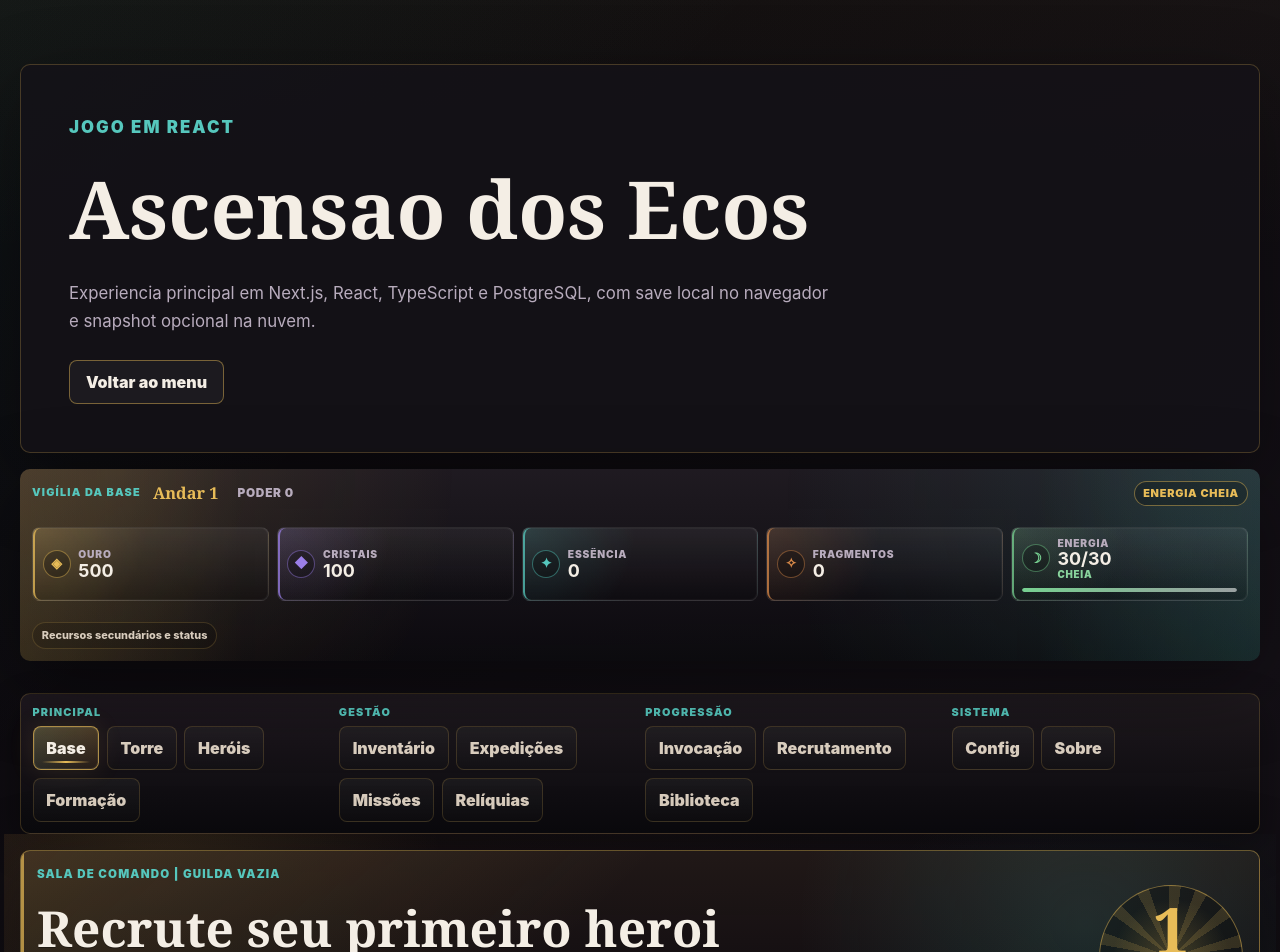
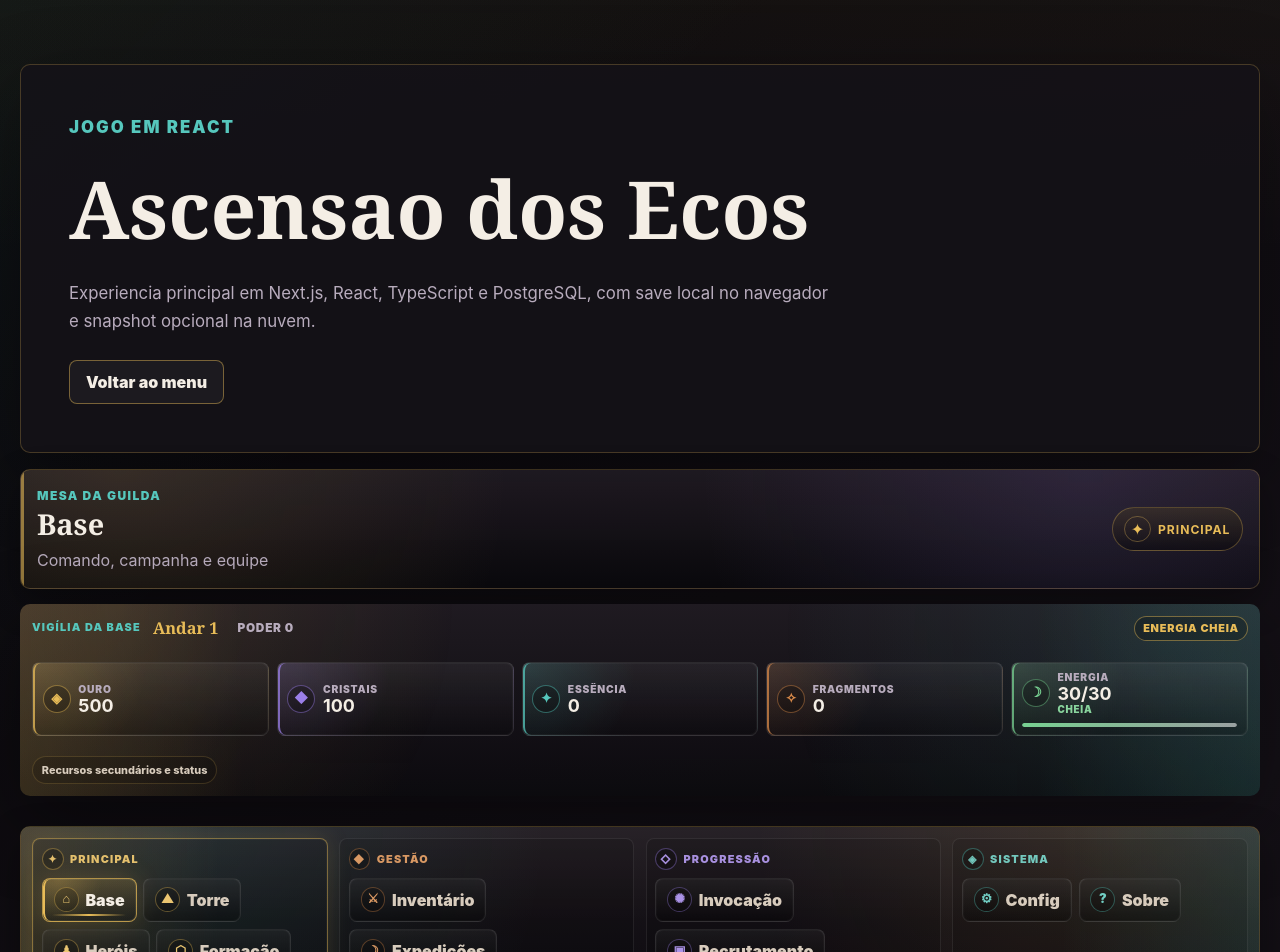
Before and after one commit to FelpHendeson/pickMeUp, a Next.js app: page /jogar in a window 1280 px wide. Shown: the top 952 px of the page. Built offline with nearby package versions, Linux system fonts and the light colour scheme.

Commit message:
style: refina navegacao principal

```diff
--- a/app/components/layout/GameShell.tsx
+++ b/app/components/layout/GameShell.tsx
@@ -55,45 +55,73 @@ type DashboardTab =
   | "settings"
   | "about";
 
-const dashboardTabGroups: Array<{ id: string; label: string; tabs: Array<{ id: DashboardTab; label: string }> }> = [
+type DashboardTabConfig = {
+  id: DashboardTab;
+  label: string;
+  icon: string;
+};
+
+type DashboardTabGroup = {
+  id: string;
+  label: string;
+  description: string;
+  icon: string;
+  tabs: DashboardTabConfig[];
+};
+
+const dashboardTabGroups: DashboardTabGroup[] = [
   {
     id: "main",
     label: "Principal",
+    description: "Comando, campanha e equipe",
+    icon: "✦",
     tabs: [
-      { id: "base", label: "Base" },
-      { id: "tower", label: "Torre" },
-      { id: "heroes", label: "Heróis" },
-      { id: "formation", label: "Formação" },
+      { id: "base", label: "Base", icon: "⌂" },
+      { id: "tower", label: "Torre", icon: "▲" },
+      { id: "heroes", label: "Heróis", icon: "♟" },
+      { id: "formation", label: "Formação", icon: "⬡" },
     ],
   },
   {
     id: "management",
     label: "Gestão",
+    description: "Arsenal, contratos e objetivos",
+    icon: "◆",
     tabs: [
-      { id: "inventory", label: "Inventário" },
-      { id: "expeditions", label: "Expedições" },
-      { id: "missions", label: "Missões" },
-      { id: "relics", label: "Relíquias" },
+      { id: "inventory", label: "Inventário", icon: "⚔" },
+      { id: "expeditions", label: "Expedições", icon: "☽" },
+      { id: "missions", label: "Missões", icon: "✉" },
+      { id: "relics", label: "Relíquias", icon: "✧" },
     ],
   },
   {
     id: "progression",
     label: "Progressão",
+    description: "Rituais, recrutas e registros",
+    icon: "◇",
     tabs: [
-      { id: "summon", label: "Invocação" },
-      { id: "recruitment", label: "Recrutamento" },
-      { id: "library", label: "Biblioteca" },
+      { id: "summon", label: "Invocação", icon: "✺" },
+      { id: "recruitment", label: "Recrutamento", icon: "▣" },
+      { id: "library", label: "Biblioteca", icon: "☰" },
     ],
   },
   {
     id: "system",
     label: "Sistema",
+    description: "Preferências, save e informações",
+    icon: "◈",
     tabs: [
-      { id: "settings", label: "Config" },
-      { id: "about", label: "Sobre" },
+      { id: "settings", label: "Config", icon: "⚙" },
+      { id: "about", label: "Sobre", icon: "?" },
     ],
   },
 ];
+
+function getActiveNavigation(tabId: DashboardTab) {
+  const group = dashboardTabGroups.find((item) => item.tabs.some((tab) => tab.id === tabId)) || dashboardTabGroups[0];
+  const tab = group.tabs.find((item) => item.id === tabId) || group.tabs[0];
+  return { group, tab };
+}
 
 const migrationMilestones = [
   "Manter regressao do core TypeScript e fixtures estaveis sempre verdes",
@@ -537,20 +565,41 @@ function AboutPanel() {
 
 export function GameShell() {
   const [activeTab, setActiveTab] = useState<DashboardTab>("base");
+  const activeNavigation = getActiveNavigation(activeTab);
 
   return (
     <section className="dashboard-shell">
       <SaveBootstrap />
+      <header className="dashboard-shell-header">
+        <div>
+          <span className="eyebrow">Mesa da guilda</span>
+          <h2>{activeNavigation.tab.label}</h2>
+          <p>{activeNavigation.group.description}</p>
+        </div>
+        <div className="dashboard-shell-seal" aria-label={`Área atual: ${activeNavigation.group.label}`}>
+          <span>{activeNavigation.group.icon}</span>
+          <strong>{activeNavigation.group.label}</strong>
+        </div>
+      </header>
       <ResourceHudPanel />
       <NarrativeModal />
 
       <nav className="dashboard-tabs" aria-label="Navegação principal">
         {dashboardTabGroups.map((group) => (
-          <div className="dashboard-tab-group" key={group.id}>
-            <span className="dashboard-tab-group-label">{group.label}</span>
+          <div
+            className="dashboard-tab-group"
+            data-active-group={group.id === activeNavigation.group.id ? "true" : "false"}
+            data-group={group.id}
+            key={group.id}
+          >
+            <span className="dashboard-tab-group-label">
+              <span aria-hidden="true">{group.icon}</span>
+              {group.label}
+            </span>
             <div className="dashboard-tab-list">
               {group.tabs.map((tab) => (
                 <button
+                  aria-current={activeTab === tab.id ? "page" : undefined}
                   aria-pressed={activeTab === tab.id}
                   data-active={activeTab === tab.id ? "true" : "false"}
                   data-group={group.id}
@@ -558,7 +607,10 @@ export function GameShell() {
                   onClick={() => setActiveTab(tab.id)}
                   type="button"
                 >
-                  {tab.label}
+                  <span aria-hidden="true" className="dashboard-tab-icon">
+                    {tab.icon}
+                  </span>
+                  <span className="dashboard-tab-label">{tab.label}</span>
                 </button>
               ))}
             </div>
```
Also changed, not shown: app/globals.css, 2 other files (tests, documents, lock files or other folders).
